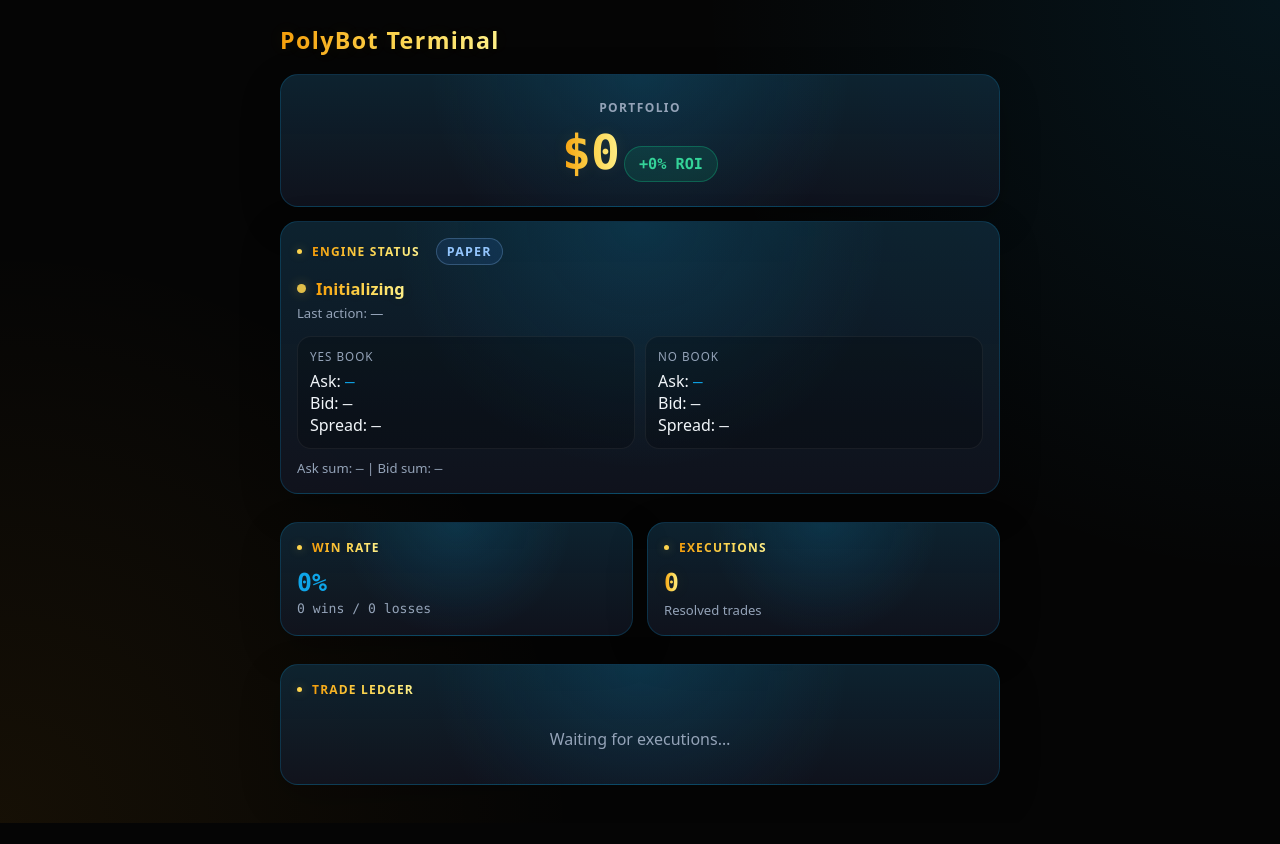
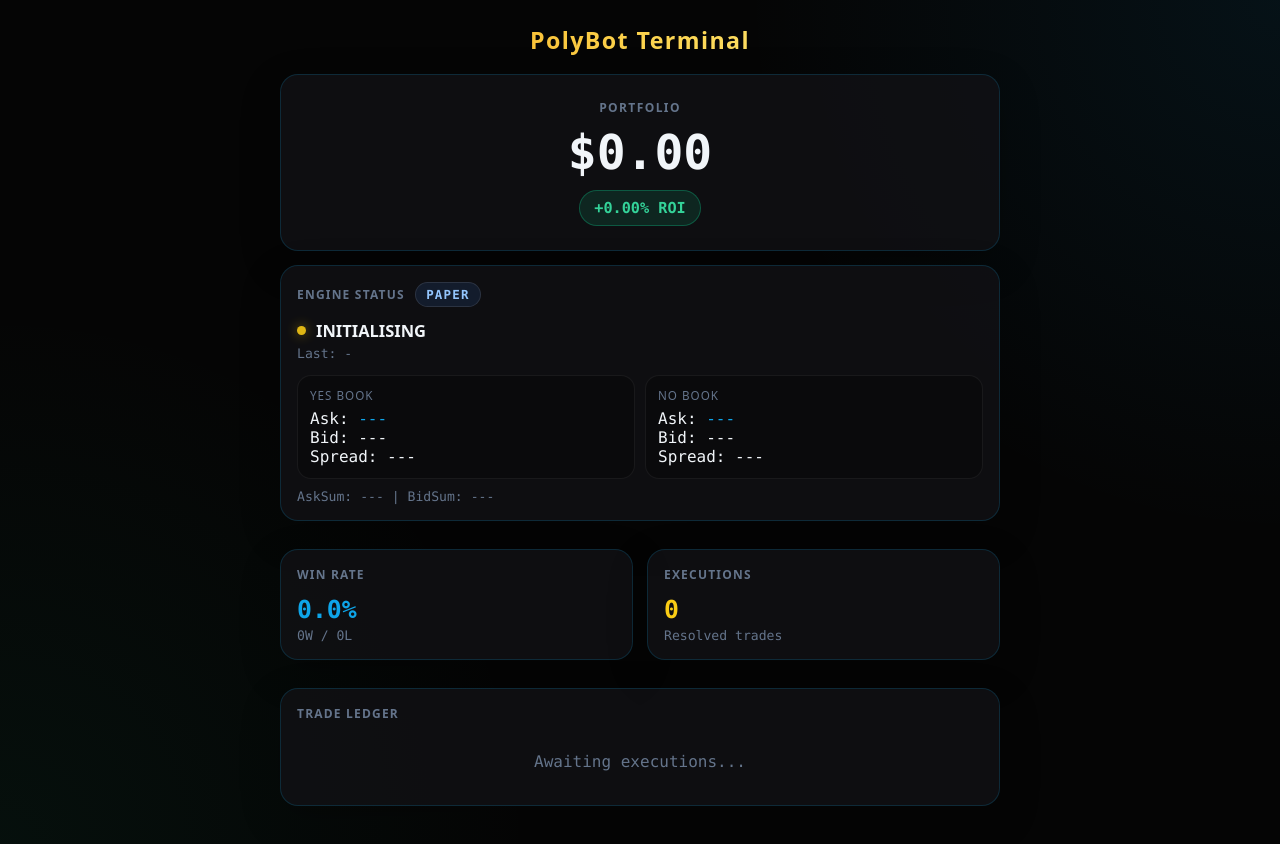
Before and after one commit to gekko4/polymarket-bot, a website: page dashboard.html in a window 1280 px wide. Before the commit the page ends 823 px from the top, so only its background shows below. Drawn offline with Linux system fonts and the light colour scheme; no server answers.

Commit message:
revert gradients

```diff
--- a/dashboard.html
+++ b/dashboard.html
@@ -8,28 +8,15 @@
   <style>
     :root {
       --bg: #050505;
-
-      /* blue gradient cards */
-      --card-top: rgba(14, 165, 233, 0.14);
-      --card-bottom: rgba(30, 58, 138, 0.10); /* deep blue */
-      --card-solid: rgba(18, 18, 22, 0.70);
-
-      --border: rgba(14,165,233,0.20);
+      --card: rgba(18,18,22,0.75);
+      --border: rgba(14,165,233,0.18);
       --text: #f1f5f9;
-      --muted: #94a3b8;
-
+      --muted: #64748b;
       --cyan: #0ea5e9;
       --green: #10b981;
       --red: #ef4444;
-
-      /* gold gradient text */
-      --gold-1: #f59e0b;
-      --gold-2: #fcd34d;
-      --gold-3: #fef08a;
-      --gold-glow: rgba(252, 211, 77, 0.35);
-
-      /* numeric font (less "smooth") */
-      --money: ui-monospace, SFMono-Regular, Menlo, Monaco, Consolas, "Liberation Mono", "Courier New", monospace;
+      --yellow: #facc15;
+      --mono: ui-monospace, SFMono-Regular, Menlo, Monaco, Consolas, monospace;
       --ui: system-ui, -apple-system, BlinkMacSystemFont, "Segoe UI", sans-serif;
     }
 
@@ -37,8 +24,8 @@
       margin: 0;
       padding: 24px 14px;
       background:
-        radial-gradient(circle at top right, rgba(14,165,233,0.10), transparent 38%),
-        radial-gradient(circle at bottom left, rgba(245,158,11,0.07), transparent 38%),
+        radial-gradient(circle at top right, rgba(14,165,233,0.08), transparent 35%),
+        radial-gradient(circle at bottom left, rgba(16,185,129,0.06), transparent 35%),
         var(--bg);
       color: var(--text);
       font-family: var(--ui);
@@ -49,27 +36,19 @@
       margin: 0 auto;
     }
 
-    .gold-text {
-      background: linear-gradient(90deg, var(--gold-1), var(--gold-2), var(--gold-3));
-      -webkit-background-clip: text;
-      -webkit-text-fill-color: transparent;
-      display: inline-block;
-      text-shadow: 0 0 18px rgba(252, 211, 77, 0.08);
-    }
-
     .title {
       text-align: center;
       font-weight: 900;
       letter-spacing: 1.4px;
       margin-bottom: 18px;
       font-size: 1.45rem;
+      background: linear-gradient(90deg, #f59e0b, #fcd34d, #fef08a);
+      -webkit-background-clip: text;
+      -webkit-text-fill-color: transparent;
     }
 
     .card {
-      background:
-        radial-gradient(circle at top, rgba(14,165,233,0.14), transparent 55%),
-        linear-gradient(180deg, var(--card-top), var(--card-bottom)),
-        var(--card-solid);
+      background: var(--card);
       border: 1px solid var(--border);
       border-radius: 18px;
       padding: 16px;
@@ -91,14 +70,8 @@
       margin-bottom: 8px;
     }
 
-    /* numbers */
-    .num {
-      font-family: var(--money);
-      font-variant-numeric: tabular-nums lining-nums;
-      letter-spacing: 0;
-    }
-
     .balance {
+      font-family: var(--mono);
       font-size: 3rem;
       font-weight: 800;
     }
@@ -108,22 +81,21 @@
       margin-top: 10px;
       padding: 8px 14px;
       border-radius: 999px;
+      font-family: var(--mono);
       font-weight: 800;
       font-size: 0.95rem;
-      border: 1px solid rgba(255,255,255,0.10);
-      background: rgba(0,0,0,0.18);
     }
 
     .roi.green {
       color: #34d399;
-      border-color: rgba(16,185,129,0.35);
       background: rgba(16,185,129,0.14);
+      border: 1px solid rgba(16,185,129,0.35);
     }
 
     .roi.red {
       color: #f87171;
-      border-color: rgba(239,68,68,0.35);
       background: rgba(239,68,68,0.14);
+      border: 1px solid rgba(239,68,68,0.35);
     }
 
     .grid {
@@ -142,22 +114,10 @@
       color: var(--muted);
       letter-spacing: 1.2px;
       text-transform: uppercase;
-      display: flex;
-      align-items: center;
-      gap: 10px;
-    }
-
-    h2::before {
-      content: "";
-      width: 5px;
-      height: 5px;
-      border-radius: 999px;
-      background: var(--gold-2);
-      box-shadow: 0 0 10px var(--gold-glow);
-      flex: 0 0 auto;
     }
 
     .metric {
+      font-family: var(--mono);
       font-size: 1.55rem;
       font-weight: 800;
     }
@@ -166,6 +126,7 @@
       color: var(--muted);
       font-size: 0.82rem;
       margin-top: 4px;
+      font-family: var(--mono);
       word-break: break-word;
     }
 
@@ -181,8 +142,8 @@
       width: 9px;
       height: 9px;
       border-radius: 999px;
-      background: var(--gold-2);
-      box-shadow: 0 0 12px var(--gold-glow);
+      background: var(--yellow);
+      box-shadow: 0 0 12px rgba(250,204,21,0.55);
       animation: blink 1.4s infinite;
       flex-shrink: 0;
     }
@@ -206,14 +167,16 @@
     }
 
     .book-card {
-      background: rgba(0,0,0,0.22);
+      background: rgba(0,0,0,0.24);
       border: 1px solid rgba(255,255,255,0.06);
       padding: 12px;
       border-radius: 14px;
+      font-family: var(--mono);
     }
 
     .label {
       color: var(--muted);
+      font-family: var(--ui);
       font-size: 0.73rem;
       letter-spacing: 1px;
       text-transform: uppercase;
@@ -223,27 +186,26 @@
     .cyan { color: var(--cyan); }
     .green-text { color: var(--green); }
     .red-text { color: var(--red); }
+    .yellow-text { color: var(--yellow); }
 
     .mode-pill {
       display: inline-block;
       padding: 4px 10px;
       border-radius: 999px;
+      font-family: var(--mono);
       font-size: 0.78rem;
       font-weight: 900;
       margin-left: 6px;
-      border: 1px solid rgba(255,255,255,0.12);
-      background: rgba(0,0,0,0.18);
+      border: 1px solid rgba(255,255,255,0.1);
     }
 
     .mode-paper {
       color: #93c5fd;
-      border-color: rgba(147, 197, 253, 0.25);
       background: rgba(59,130,246,0.12);
     }
 
     .mode-live {
       color: #f87171;
-      border-color: rgba(248, 113, 113, 0.28);
       background: rgba(239,68,68,0.13);
     }
 
@@ -253,6 +215,7 @@
       gap: 12px;
       padding: 10px 0;
       border-bottom: 1px solid rgba(255,255,255,0.06);
+      font-family: var(--mono);
     }
 
     .ledger-row:last-child {
@@ -262,6 +225,7 @@
     .empty {
       text-align: center;
       color: var(--muted);
+      font-family: var(--mono);
       padding: 18px 0;
     }
   </style>
@@ -269,89 +233,73 @@
 
 <body>
   <div class="container">
-    <div class="title gold-text">PolyBot Terminal</div>
+    <div class="title">PolyBot Terminal</div>
 
     <div class="card hero">
       <div class="sub">Portfolio</div>
-      <div id="balance" class="balance num gold-text">$0</div>
-      <div id="roi" class="roi green num">+0% ROI</div>
+      <div id="balance" class="balance">$0.00</div>
+      <div id="roi" class="roi green">+0.00% ROI</div>
     </div>
 
     <div class="grid">
       <div class="card full">
-        <h2><span class="gold-text">Engine Status</span> <span id="modePill" class="mode-pill mode-paper">Paper</span></h2>
+        <h2>Engine Status <span id="mode-pill" class="mode-pill mode-paper">PAPER</span></h2>
         <div class="status-line">
           <div id="pulse" class="pulse"></div>
-          <div id="status" class="gold-text">Initializing</div>
+          <div id="status">INITIALISING</div>
         </div>
-        <div id="lastAction" class="small">Last action: —</div>
+        <div id="last-action" class="small">Last: -</div>
 
         <div class="book">
           <div class="book-card">
-            <div class="label">Yes Book</div>
-            <div>Ask: <span id="yesAsk" class="cyan num">—</span></div>
-            <div>Bid: <span id="yesBid" class="num">—</span></div>
-            <div>Spread: <span id="yesSpread" class="num">—</span></div>
+            <div class="label">YES Book</div>
+            <div>Ask: <span id="yes-ask" class="cyan">---</span></div>
+            <div>Bid: <span id="yes-bid">---</span></div>
+            <div>Spread: <span id="yes-spread">---</span></div>
           </div>
 
           <div class="book-card">
-            <div class="label">No Book</div>
-            <div>Ask: <span id="noAsk" class="cyan num">—</span></div>
-            <div>Bid: <span id="noBid" class="num">—</span></div>
-            <div>Spread: <span id="noSpread" class="num">—</span></div>
+            <div class="label">NO Book</div>
+            <div>Ask: <span id="no-ask" class="cyan">---</span></div>
+            <div>Bid: <span id="no-bid">---</span></div>
+            <div>Spread: <span id="no-spread">---</span></div>
           </div>
         </div>
 
         <div class="small" style="margin-top: 10px;">
-          Ask sum: <span id="askSum" class="num">—</span> |
-          Bid sum: <span id="bidSum" class="num">—</span>
+          AskSum: <span id="ask-sum">---</span> |
+          BidSum: <span id="bid-sum">---</span>
         </div>
       </div>
 
       <div class="card">
-        <h2><span class="gold-text">Win Rate</span></h2>
-        <div id="winRate" class="metric cyan num">0%</div>
-        <div id="winDetails" class="small num">0 wins / 0 losses</div>
+        <h2>Win Rate</h2>
+        <div id="win-rate" class="metric cyan">0.0%</div>
+        <div id="win-details" class="small">0W / 0L</div>
       </div>
 
       <div class="card">
-        <h2><span class="gold-text">Executions</span></h2>
-        <div id="totalTrades" class="metric num gold-text">0</div>
+        <h2>Executions</h2>
+        <div id="total-trades" class="metric yellow-text">0</div>
         <div class="small">Resolved trades</div>
       </div>
 
       <div class="card full">
-        <h2><span class="gold-text">Trade Ledger</span></h2>
-        <div id="history" class="empty">Waiting for executions…</div>
+        <h2>Trade Ledger</h2>
+        <div id="history" class="empty">Awaiting executions...</div>
       </div>
     </div>
   </div>
 
   <script>
-    // whole-number formatting (no 0.02 style)
-    function whole(value) {
-      const n = Number(value);
-      if (!Number.isFinite(n)) return '—';
-      return String(Math.round(n));
+    function cents(value) {
+      if (!value || Number(value) <= 0) return '---';
+      return Math.round(Number(value) * 100) + '¢';
     }
 
-    // price to whole cents (e.g., $0.52 -> 52¢, but as a whole number)
-    function wholeCents(value) {
-      const n = Number(value);
-      if (!Number.isFinite(n) || n <= 0) return '—';
-      return String(Math.round(n * 100)) + '¢';
-    }
-
-    // whole dollars (e.g., 1012.49 -> $1,012)
-    function wholeDollars(value) {
-      const n = Number(value);
-      if (!Number.isFinite(n)) return '$0';
-      return new Intl.NumberFormat('en-US', {
-        style: 'currency',
-        currency: 'USD',
-        minimumFractionDigits: 0,
-        maximumFractionDigits: 0
-      }).format(Math.round(n));
+    function dec(value) {
+      if (!value || Number(value) <= 0) return '---';
+      return Number(value).toFixed(3);
     }
 
     async function updateDashboard() {
@@ -365,93 +313,73 @@
         const yes = book.YES || {};
         const no = book.NO || {};
 
-        // Balance: whole dollars
         document.getElementById('balance').innerText =
-          wholeDollars(stats.currentBalance || 0);
+          '$' + Number(stats.currentBalance || 0).toFixed(2);
 
-        // ROI: whole percent
         const roi =
           stats.startingBalance
             ? (((stats.currentBalance - stats.startingBalance) / stats.startingBalance) * 100)
             : 0;
 
         const roiEl = document.getElementById('roi');
-        roiEl.innerText = (roi >= 0 ? '+' : '') + whole(roi) + '% ROI';
-        roiEl.className = 'roi ' + (roi >= 0 ? 'green' : 'red') + ' num';
+        roiEl.innerText = (roi >= 0 ? '+' : '') + roi.toFixed(2) + '% ROI';
+        roiEl.className = 'roi ' + (roi >= 0 ? 'green' : 'red');
 
-        // Win rate: whole percent, better grammar
         const winRate =
           stats.totalTrades > 0
-            ? (stats.wins / stats.totalTrades) * 100
-            : 0;
+            ? ((stats.wins / stats.totalTrades) * 100).toFixed(1)
+            : '0.0';
 
-        document.getElementById('winRate').innerText = whole(winRate) + '%';
-        document.getElementById('winDetails').innerText =
-          `${whole(stats.wins || 0)} wins / ${whole(stats.losses || 0)} losses`;
+        document.getElementById('win-rate').innerText = winRate + '%';
+        document.getElementById('win-details').innerText =
+          `${stats.wins || 0}W / ${stats.losses || 0}L`;
+        document.getElementById('total-trades').innerText = stats.totalTrades || 0;
 
-        document.getElementById('totalTrades').innerText = whole(stats.totalTrades || 0);
-
-        // Mode pill: nice capitalization
-        const mode = String(data.mode || 'paper').toUpperCase();
-        const modePill = document.getElementById('modePill');
-        modePill.innerText = mode === 'LIVE' ? 'Live' : 'Paper';
+        const mode = (data.mode || 'paper').toUpperCase();
+        const modePill = document.getElementById('mode-pill');
+        modePill.innerText = mode;
         modePill.className = 'mode-pill ' + (mode === 'LIVE' ? 'mode-live' : 'mode-paper');
 
-        // Status: no underscores; make it readable
-        const rawStatus = trade.readableStatus || trade.status || 'UNKNOWN';
-        const readableStatus = String(rawStatus)
-          .replace(/[_-]+/g, ' ')
-          .toLowerCase()
-          .replace(/\b\w/g, c => c.toUpperCase());
+        document.getElementById('status').innerText =
+          trade.readableStatus || trade.status || 'UNKNOWN';
 
-        document.getElementById('status').innerText = readableStatus;
-
-        // Last action: nicer punctuation; remove underscores
-        const last = trade.lastAction
-          ? String(trade.lastAction).replace(/[_-]+/g, ' ')
-          : '—';
-        document.getElementById('lastAction').innerText = 'Last action: ' + last;
+        document.getElementById('last-action').innerText =
+          'Last: ' + (trade.lastAction || '-');
 
         document.getElementById('pulse').className =
           trade.active ? 'pulse active' : 'pulse';
 
-        // Books: whole cents + whole-number spreads
-        document.getElementById('yesAsk').innerText = wholeCents(yes.ask);
-        document.getElementById('yesBid').innerText = wholeCents(yes.bid);
-        document.getElementById('yesSpread').innerText = whole(yes.spread);
+        document.getElementById('yes-ask').innerText = cents(yes.ask);
+        document.getElementById('yes-bid').innerText = cents(yes.bid);
+        document.getElementById('yes-spread').innerText = dec(yes.spread);
 
-        document.getElementById('noAsk').innerText = wholeCents(no.ask);
-        document.getElementById('noBid').innerText = wholeCents(no.bid);
-        document.getElementById('noSpread').innerText = whole(no.spread);
+        document.getElementById('no-ask').innerText = cents(no.ask);
+        document.getElementById('no-bid').innerText = cents(no.bid);
+        document.getElementById('no-spread').innerText = dec(no.spread);
 
-        document.getElementById('askSum').innerText = whole(book.askSum);
-        document.getElementById('bidSum').innerText = whole(book.bidSum);
+        document.getElementById('ask-sum').innerText = dec(book.askSum);
+        document.getElementById('bid-sum').innerText = dec(book.bidSum);
 
-        // History: PnL as whole dollars (clean, readable)
         const history = data.recentTrades || [];
         const historyEl = document.getElementById('history');
 
         if (!history.length) {
           historyEl.className = 'empty';
-          historyEl.innerText = 'Waiting for executions…';
+          historyEl.innerText = 'Awaiting executions...';
         } else {
           historyEl.className = '';
           historyEl.innerHTML = history.map(t => {
             const pnl = Number(t.pnl || 0);
             const cls = pnl >= 0 ? 'green-text' : 'red-text';
-            const sign = pnl >= 0 ? '+' : '−';
-
-            const reason = String(t.reason || '')
-              .replace(/[_-]+/g, ' ')
-              .trim();
+            const sign = pnl >= 0 ? '+' : '';
 
             return `
               <div class="ledger-row">
                 <div>
-                  <div class="num">${t.time || ''}</div>
-                  <div class="small">${reason}</div>
+                  <div>${t.time || ''}</div>
+                  <div class="small">${t.reason || ''}</div>
                 </div>
-                <div class="${cls} num">${sign}${wholeDollars(Math.abs(pnl))}</div>
+                <div class="${cls}">${sign}$${Math.abs(pnl).toFixed(4)}</div>
               </div>
             `;
           }).join('');
```
